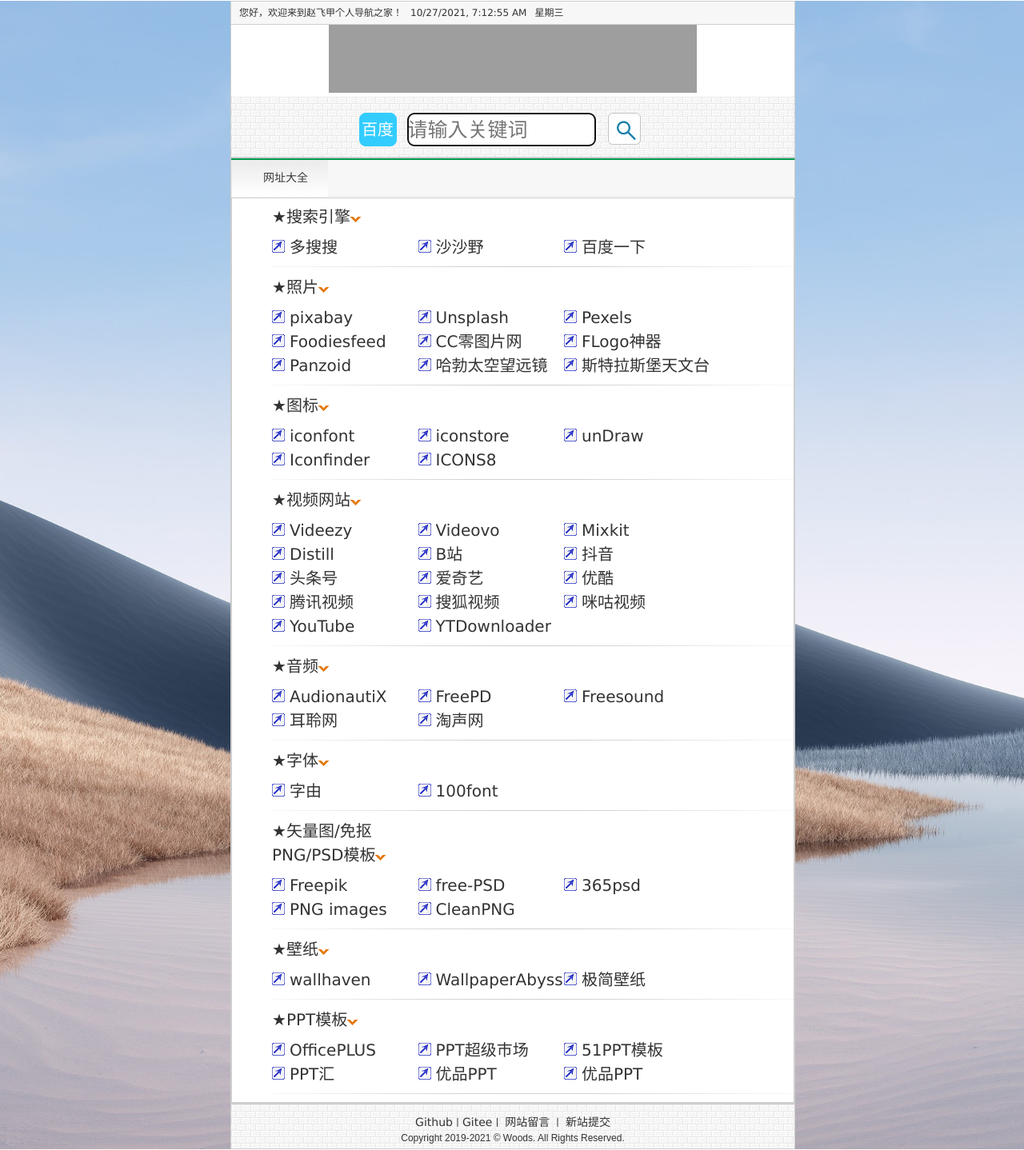
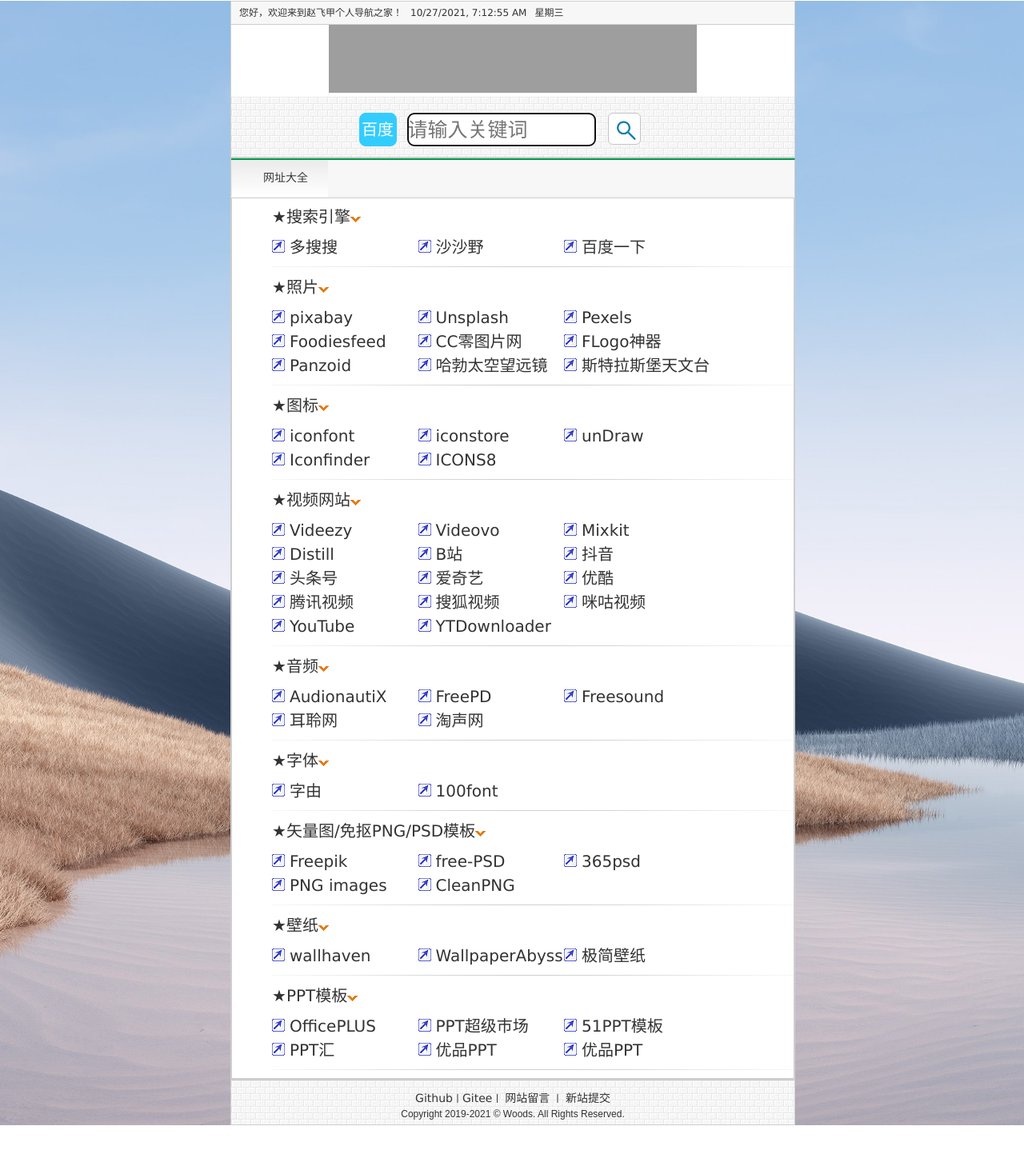
Before and after one commit to mason2woods/zfj, a plain HTML site: page index.html in a window 1280 px wide. Shown: the whole page at 80% size. After the commit the page ends 1408 px from the top, so only its background shows below. Drawn offline with Linux system fonts and the light colour scheme; grey boxes are pictures that could not be loaded.

Commit message:
Update main.css

```diff
--- a/style/main.css
+++ b/style/main.css
@@ -252,7 +252,7 @@
 .right1 .gold1 li { font-size:20px; width:182.5px; float:left; margin:25 10px 25 11px; text-indent:inherit; }
 .right1 .gold1 li a { background:url(../images/nav03.png) no-repeat left center; padding:2px 0 0 22px; }
 .right1 .gold2 { overflow:hidden; margin:8px 0 5px 50px;}
-.right1 .gold2 li { font-size:20px; width:182.5px; float:left; margin:25 10px 25 11px; line-height:30px;}
+.right1 .gold2 li { font-size:20px; width:282.5px; float:left; margin:25 10px 25 11px; line-height:30px;}
 .right1 .gold2 li span{ color:#f08300; }
 .right1 .gold3 { overflow:hidden; margin:8px 0 10px 50px;}
 .right1 .gold3 li { font-size:20px; width:182.5px; float:left; margin:25 10px 25 11px; text-indent:inherit; }
```
